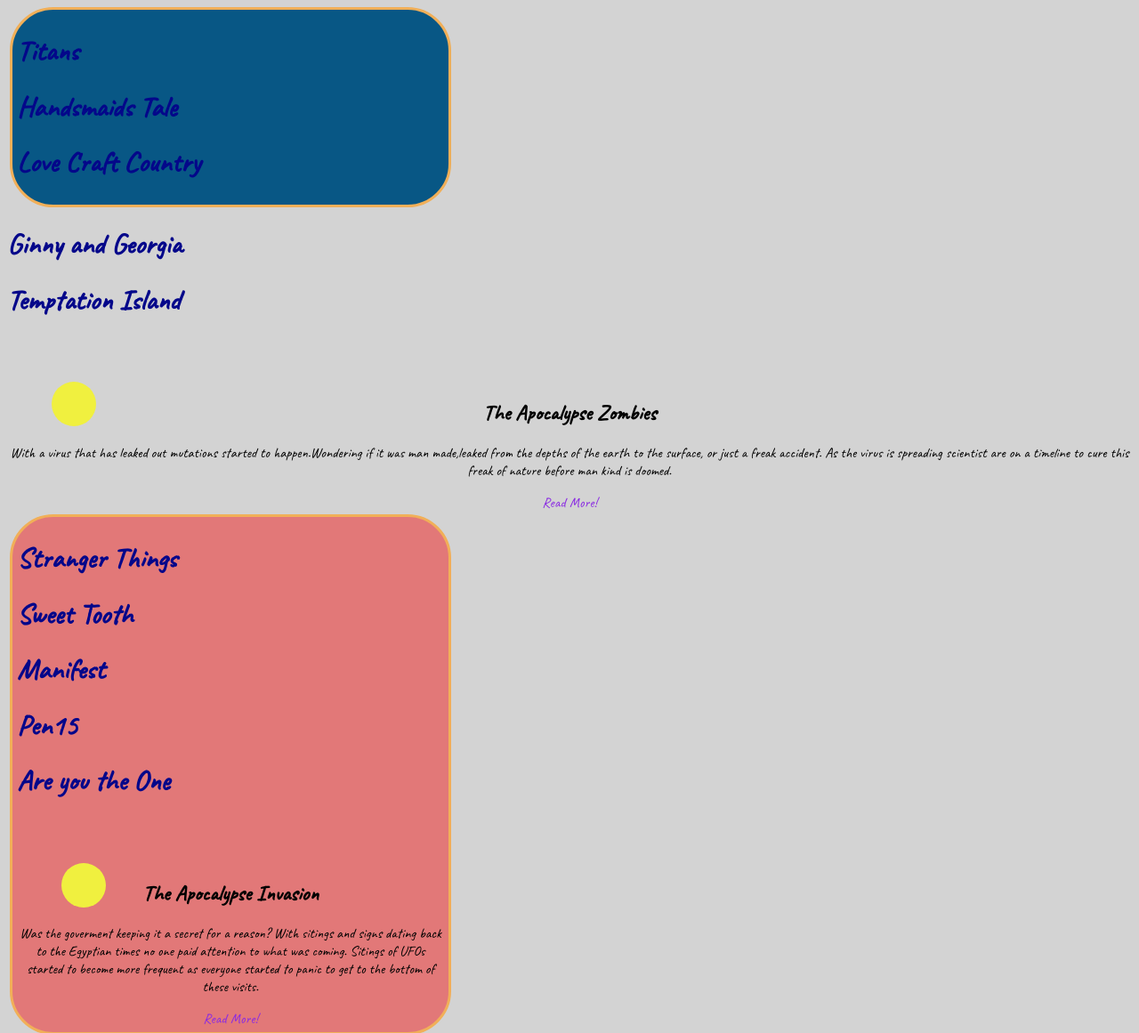
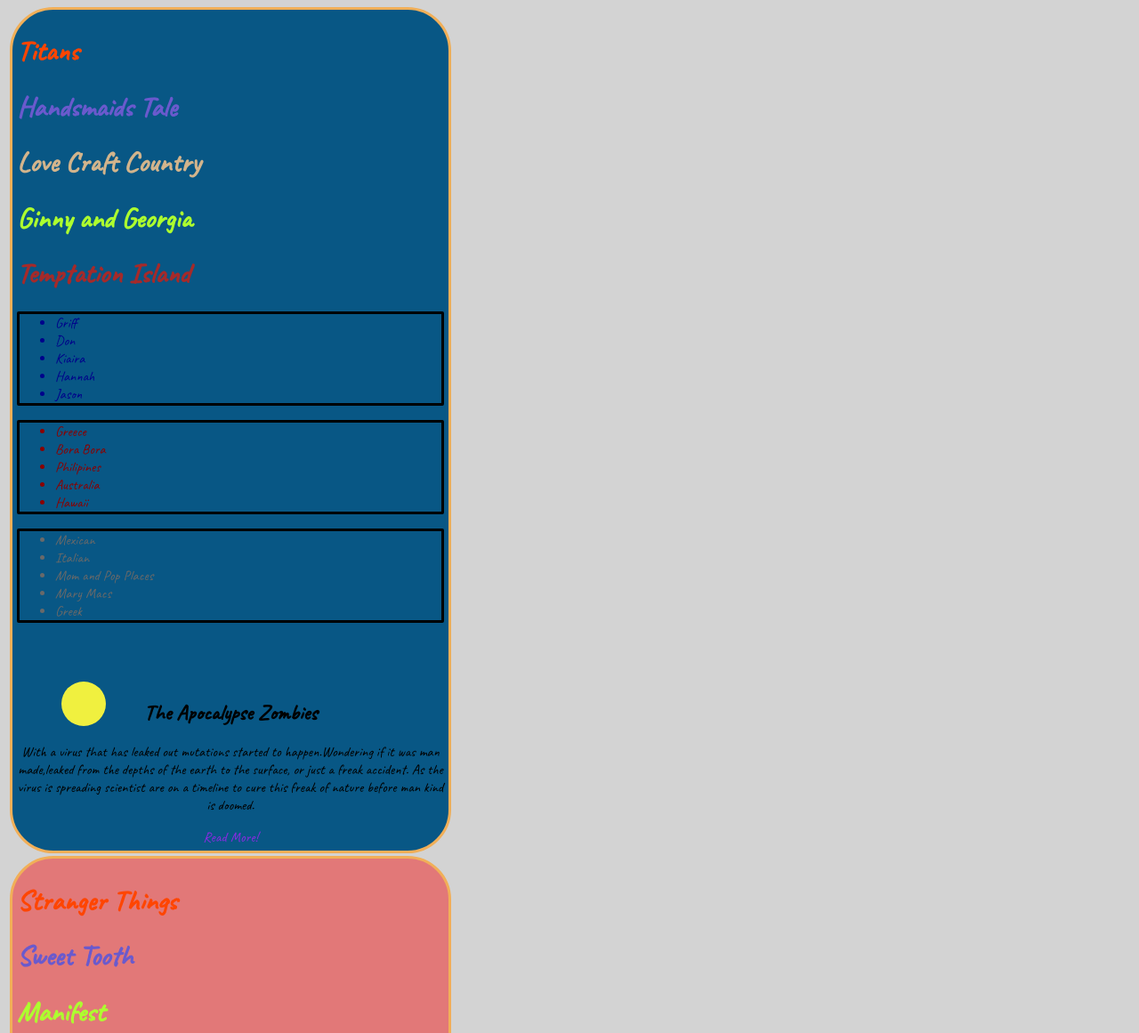
Before and after one commit to ScottyL007/FirstCss, a plain HTML site: page index.html in a window 1280 px wide. Shown: the top 1161 px of the page at 89% size. Drawn offline with Linux system fonts and the light colour scheme.

Commit message:
rest of css lab

```diff
--- a/index.html
+++ b/index.html
@@ -17,13 +17,39 @@
         <id=container>
             </id>
             <div class="boxes" id="box1">
-                <div class="original"></div>
-                    <h1>Titans</h1>
-                    <h1>Handsmaids Tale</h1>
-                    <h1>Love Craft Country</h1>
+                <h1 class="original" id="rank3">Titans</h1>
+                <h1 class="original" id="rank1">Handsmaids Tale</h1>
+                <h1 class="original" id="rank2">Love Craft Country</h1>
+                <h1 class="additional" id="rank4">Ginny and Georgia</h1>
+                <h1 class="additional" id="rank5">Temptation Island</h1>
+                <div>
+                     <ul>
+                        <li>Griff</li>
+                        <li>Don</li>
+                        <li>Kiaira</li>
+                        <li>Hannah</li>
+                        <li>Jason</li>
+                    </ul>
                 </div>
-                <h1>Ginny and Georgia</h1>
-                <h1>Temptation Island</h1>
+                <div>
+                    <ul class="star">
+                        <li>Greece</li>
+                        <li>Bora Bora</li>
+                        <li>Philipines</li>
+                        <li>Australia</li>
+                        <li>Hawaii</li>
+                    </ul>
+                </div>
+                <div>
+                    <ul class="star" id="wars">
+                        <li>Mexican</li>
+                        <li>Italian</li>
+                        <li>Mom and Pop Places</li>
+                        <li>Mary Macs</li>
+                        <li>Greek</li>
+                    </ul>
+                </div>
+
             <div class="imgtxt"></div>
             <h2>The Apocalypse Zombies</h2>
             <p>With a virus that has leaked out mutations started to happen.Wondering if it was man
@@ -36,13 +62,11 @@
     </div>
 
     <div class="boxes" id='box2'>
-                <div class="original">
-                    <h1>Stranger Things</h1>
-                    <h1>Sweet Tooth</h1>
-                    <h1>Manifest</h1>
-                </Div>
-                <h1>Pen15</h1>
-                <h1>Are you the One</h1>
+            <h1 class="original" id="rank3">Stranger Things</h1>
+            <h1 class="original" id="rank1">Sweet Tooth</h1>
+            <h1 class="original" id="rank4">Manifest</h1>
+            <h1 class="additional" id="rank2">Pen15</h1>
+            <h1 class="additional" id="rank5">Are you the One</h1>
         <div class="imgtxt"></div>
         <h2>The Apocalypse Invasion</h2>
         <p>Was the goverment keeping it a secret for a reason? With sitings and signs dating back to the
@@ -54,14 +78,11 @@
     </div>
 
     <div class='boxes' id=box3>
-                <div class="original">
-                    <h1>American Horror Story</h1>
-                    <h1>True Blood</h1>
-                    <h1>Sex Education</h1>
-                </div>
-                <h1>Big Brother</h1>
-                <h1>Grace and Frankie</h1>
-                <h1>Umbrella Acadamey</h1>
+            <h1 class="original" id="rank1">American Horror Story</h1>
+            <h1 class="original" id="rank3">True Blood</h1>
+            <h1 class="original" id="rank2">Sex Education</h1>
+            <h1 class="additional" id="rank5">Big Brother</h1>
+            <h1 class="additional" id="rank4">Umbrella Acadamey</h1>
 
         <div class="imgtxt"></div>
         <h2>The Apocalypse Natural Disaster</h2>
@@ -73,13 +94,12 @@
     </div>
 
     <div class="boxes" id=box4>
-                <div class="original">
-                    <h1>The Challenge</h1>
-                    <h1>Ratched</h1>
-                    <h1>The Good Place</h1>
-                </div>
-                <h1>Firefly Lane</h1>
-                <h1>Special</h1>
+            <h1 class="original" id="rank5">The Challenge</h1>
+            <h1 class="original" id="rank2">Ratched</h1>
+            <h1 class="original" id="rank1">The Good Place</h1>
+            <h1 class="additional" id="rank3">Firefly Lane</h1>
+            <h1 class="additional" id="rank4">Special</h1>
+
         <div class="imgtxt"></div>
         <h2>The Apocalypse Black Out</h2>
         <p>The world thought we had more time. They predicted the sun would not burn out for billions of
--- a/styles.css
+++ b/styles.css
@@ -37,3 +37,14 @@
     top: 50px;
 }
 h1{color: rgb(4, 7, 138);}
+.original { color: red;}
+.additional {color:silver}
+#rank1 {color: slateblue;}
+#rank2 {color: tan;}
+#rank3 {color:orangered;}
+#rank4 {color:greenyellow ;}
+#rank5 {color: brown;}
+ul { color: darkblue;}
+.star {color: darkred;}
+#wars {color: dimgrey;}
+div ul{ border-style: solid;border-radius: 2px; border-color: black;}
```
Lines whose indentation alone changed are shown as unchanged.
